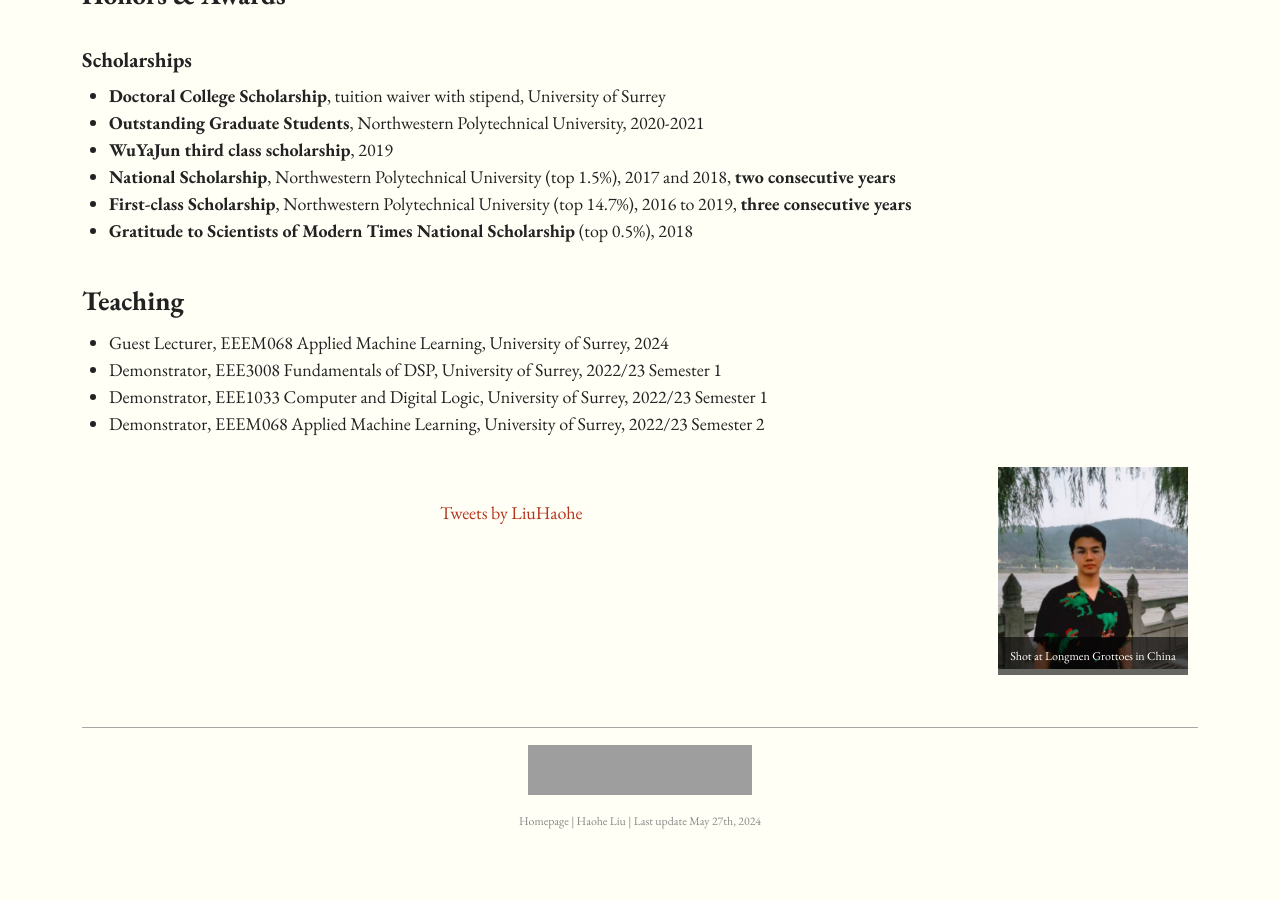
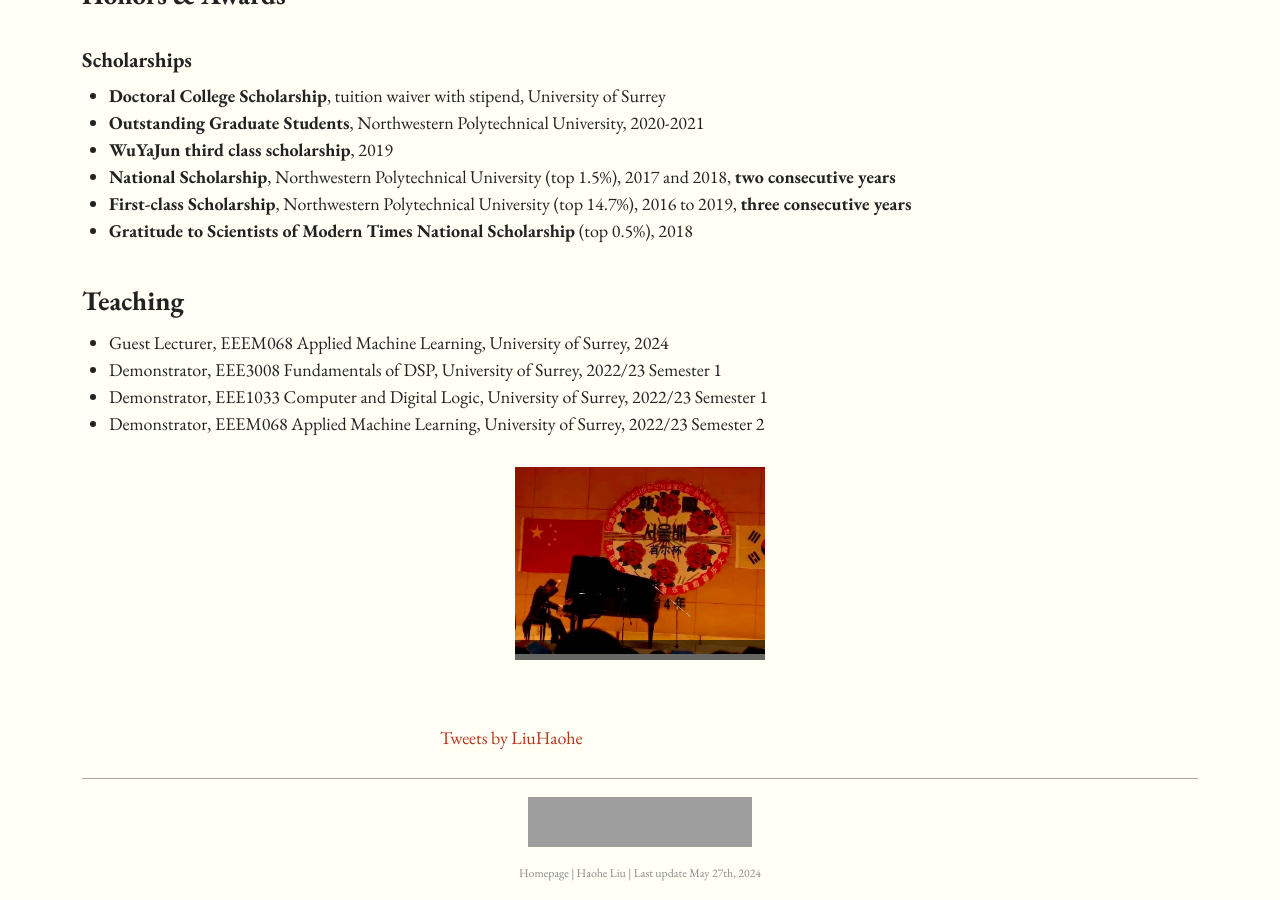
Before and after one commit to haoheliu/haoheliu.github.io, a Jekyll site: the page built from index.md, in a window 1280 px wide and 900 px high, scrolled down 2651 px, cut to the strip 0-900 px from the top of the window. Built offline with Jekyll 4.4.1, drawn with Linux system fonts in a browser that asks for light colours; comment, search, counter and statistics services are not loaded; before the commit the page ends 3499 px from its top, so only the background shows below that; grey boxes are pictures that could not be loaded.

Commit message:
Update index.md

```diff
--- a/index.md
+++ b/index.md
@@ -762,7 +762,7 @@ Please refer to my Google Scholar Page for the full publication list: [![Google
 
 <!-- ## Updates from my twitter -->
 
-{% include image.html url="images/longmen.jpg" caption="Shot at Longmen Grottoes in China" width="190px" align="right" %}
+{% include image.html url="images/piano.jpg" caption="" width="250px" align="center" %}
 
 {% include twitter.html %}
 
```
